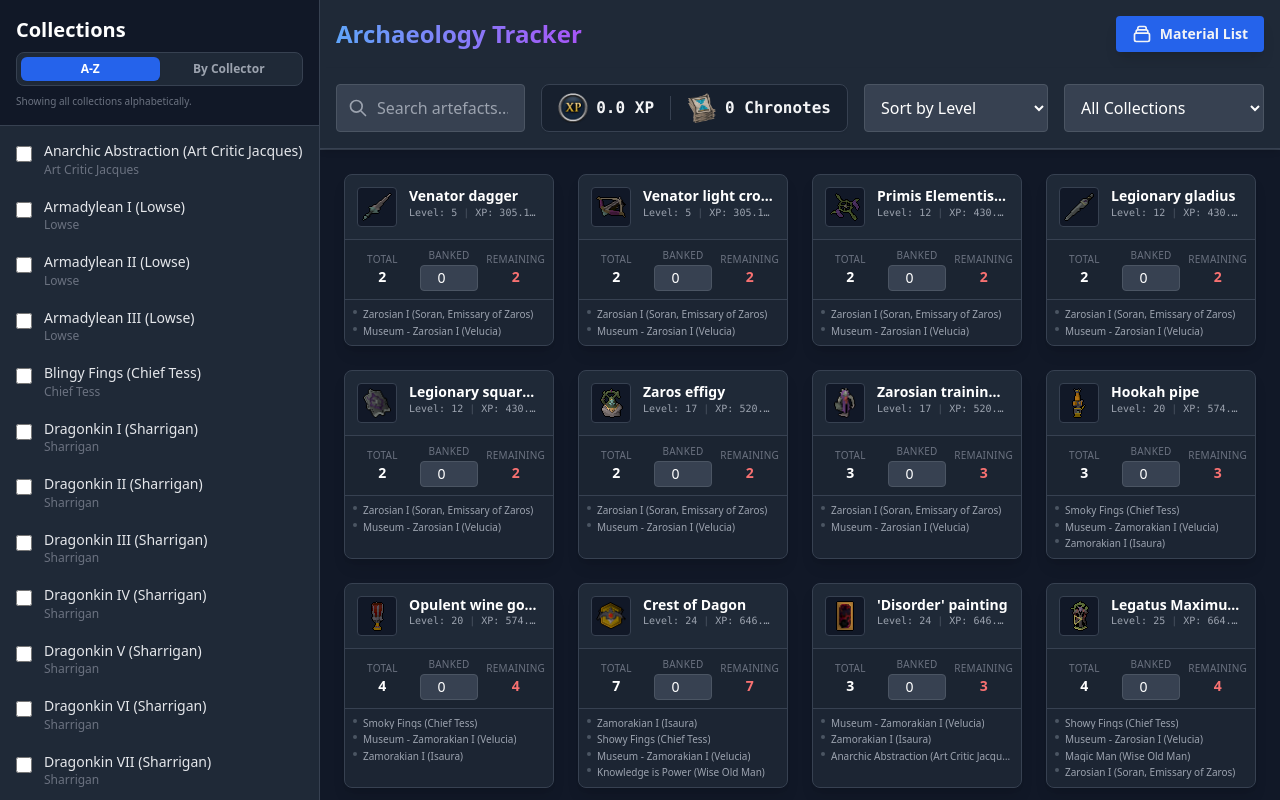
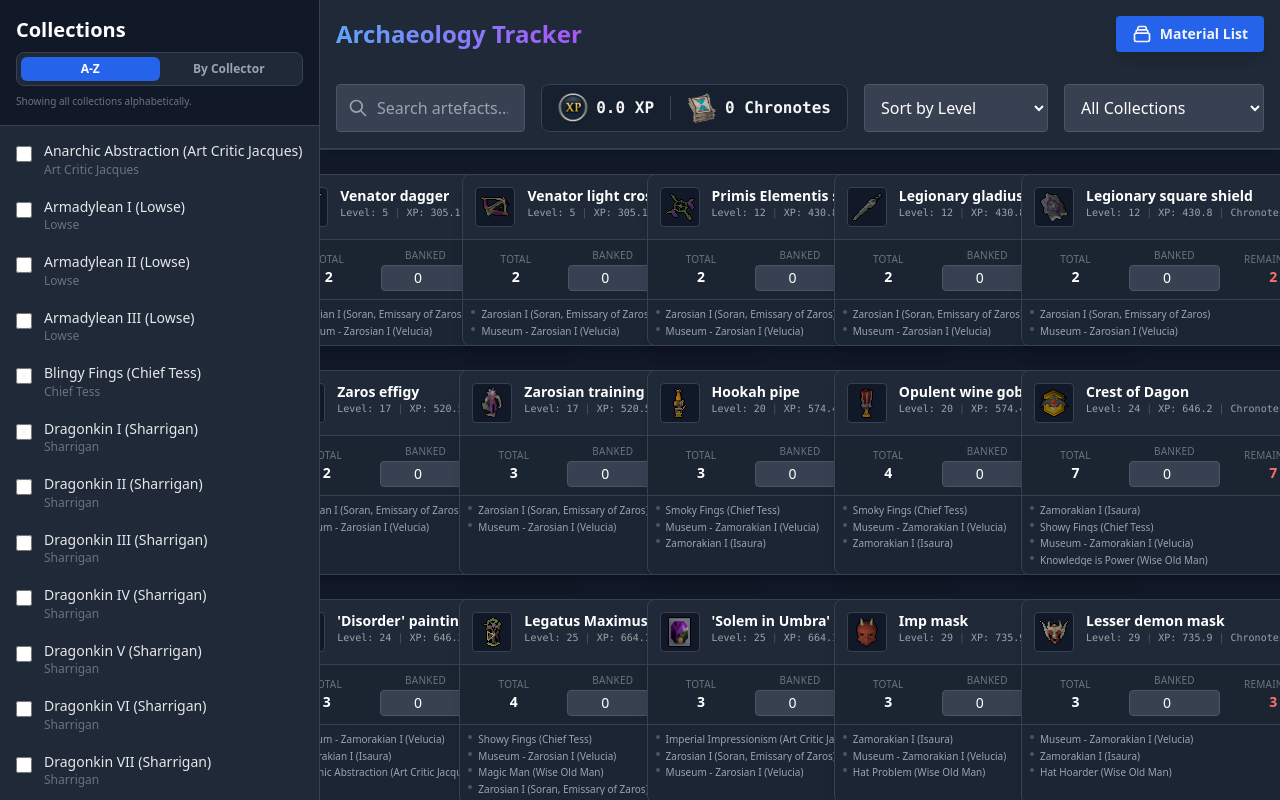
Before and after one commit to syhros/rs3-archaeology-tracker, a React (Vite) app: page / in a window 1280 px wide. Built offline with nearby package versions, Linux system fonts and the light colour scheme.

Commit message:
Update grid layout for artefact display

```diff
--- a/App.tsx
+++ b/App.tsx
@@ -222,7 +222,7 @@ function App() {
 
         {/* Scrollable Content Area */}
         <main className="flex-1 overflow-y-auto p-4 md:p-6 bg-gray-900 scroll-smooth">
-          <div className="grid grid-cols-1 md:grid-cols-2 lg:grid-cols-3 xl:grid-cols-4 2xl:grid-cols-5 gap-6">
+          <div className="grid grid-cols-1 sm:grid-cols-2 md:grid-cols-3 lg:grid-cols-4 xl:grid-cols-5 2xl:grid-cols-6 gap-6 justify-items-center mx-auto max-w-[1800px]">
             {processedArtefacts.map((artefact) => (
               <ArtefactCard
                 key={artefact.name}
```
